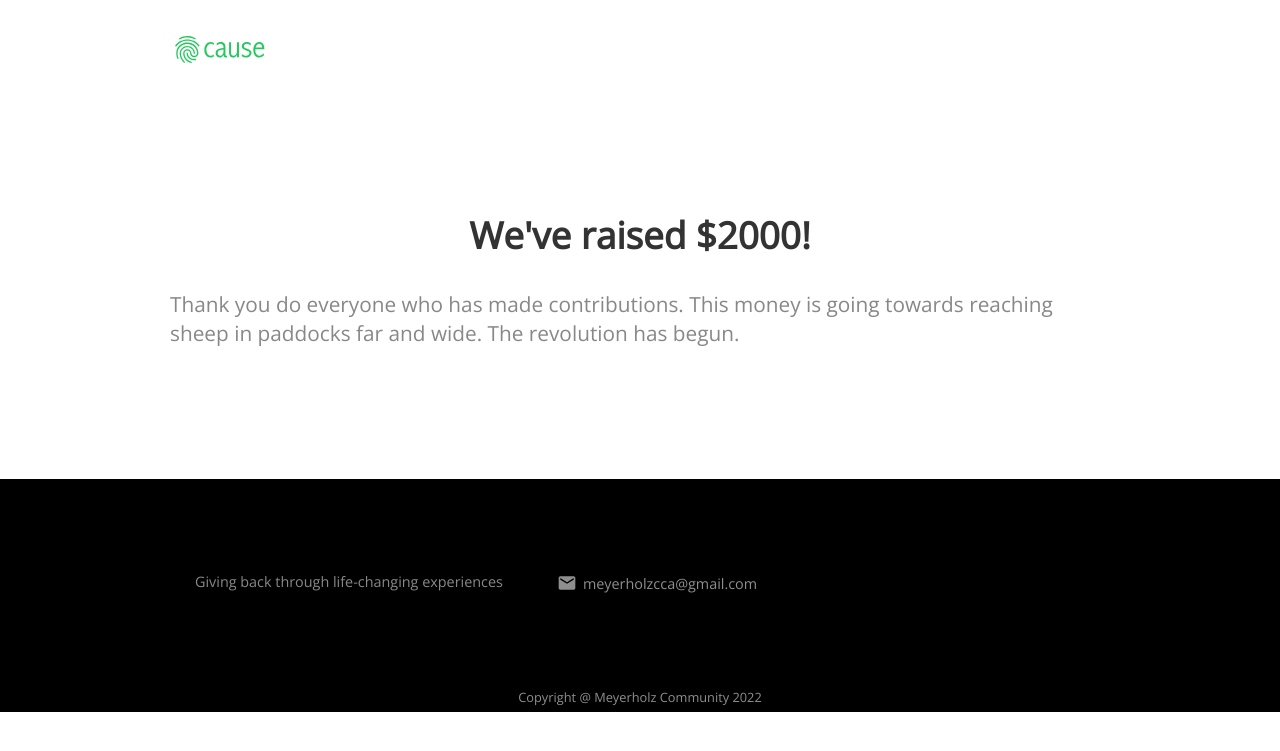
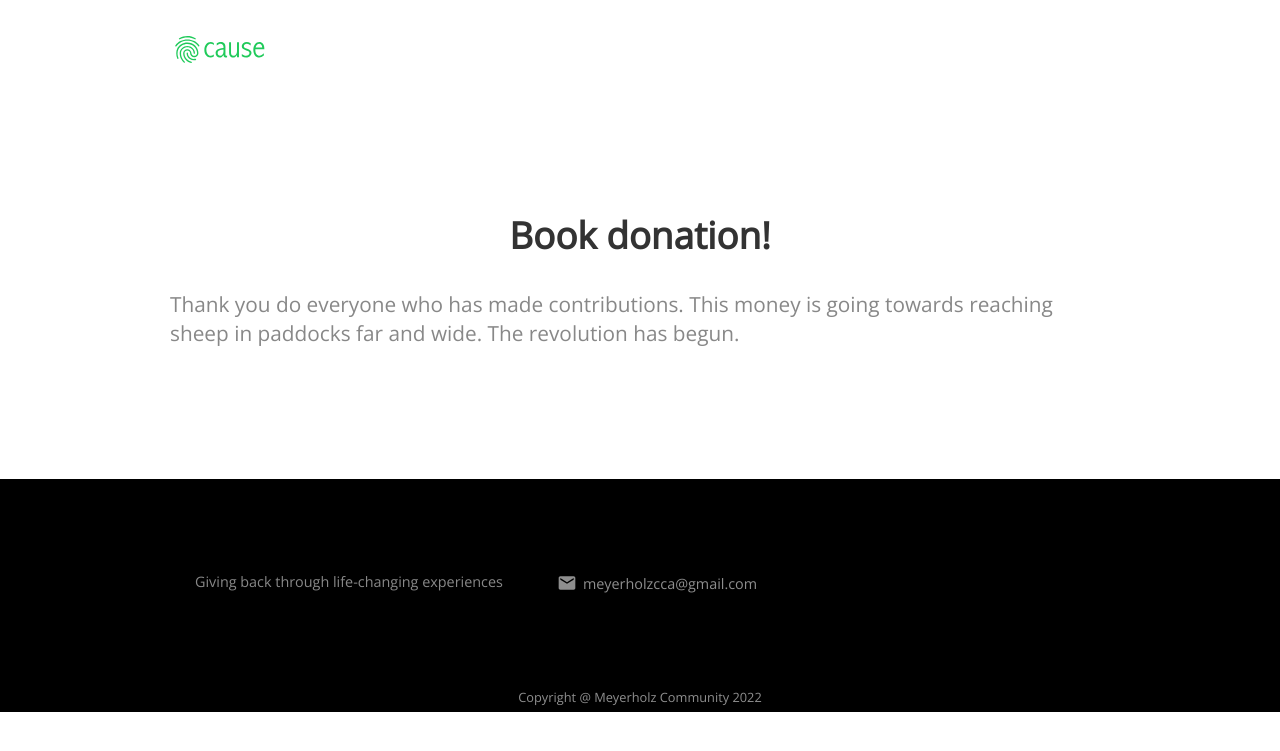
Before and after one commit to meyerholzcommunity/meyerholzcommunity.github.io, a Jekyll site: the page built from _posts/2016-11-01-latest-milestone.md, in a window 1280 px wide. Shown: the top 751 px of the page. Built offline with Jekyll 4.4.1, drawn with Linux system fonts in a browser that asks for light colours; nearby versions of some CDN libraries.

Commit message:
Update 2016-11-01-latest-milestone.md

```diff
--- a/_posts/2016-11-01-latest-milestone.md
+++ b/_posts/2016-11-01-latest-milestone.md
@@ -1,7 +1,7 @@
 ---
-title: We've raised $2000!
+title: Book donation!
 author_staff_member: wooly-mcbaa
-date: 2016-11-01
-featured_image: https://unsplash.it/570/400?image=1080
+date: 2023-01-01
+featured_image: https://github.com/meyerholzcommunity/meyerholzcommunity.github.io/tree/main/images/book.jpg
 ---
 Thank you do everyone who has made contributions. This money is going towards reaching sheep in paddocks far and wide. The revolution has begun.
```
